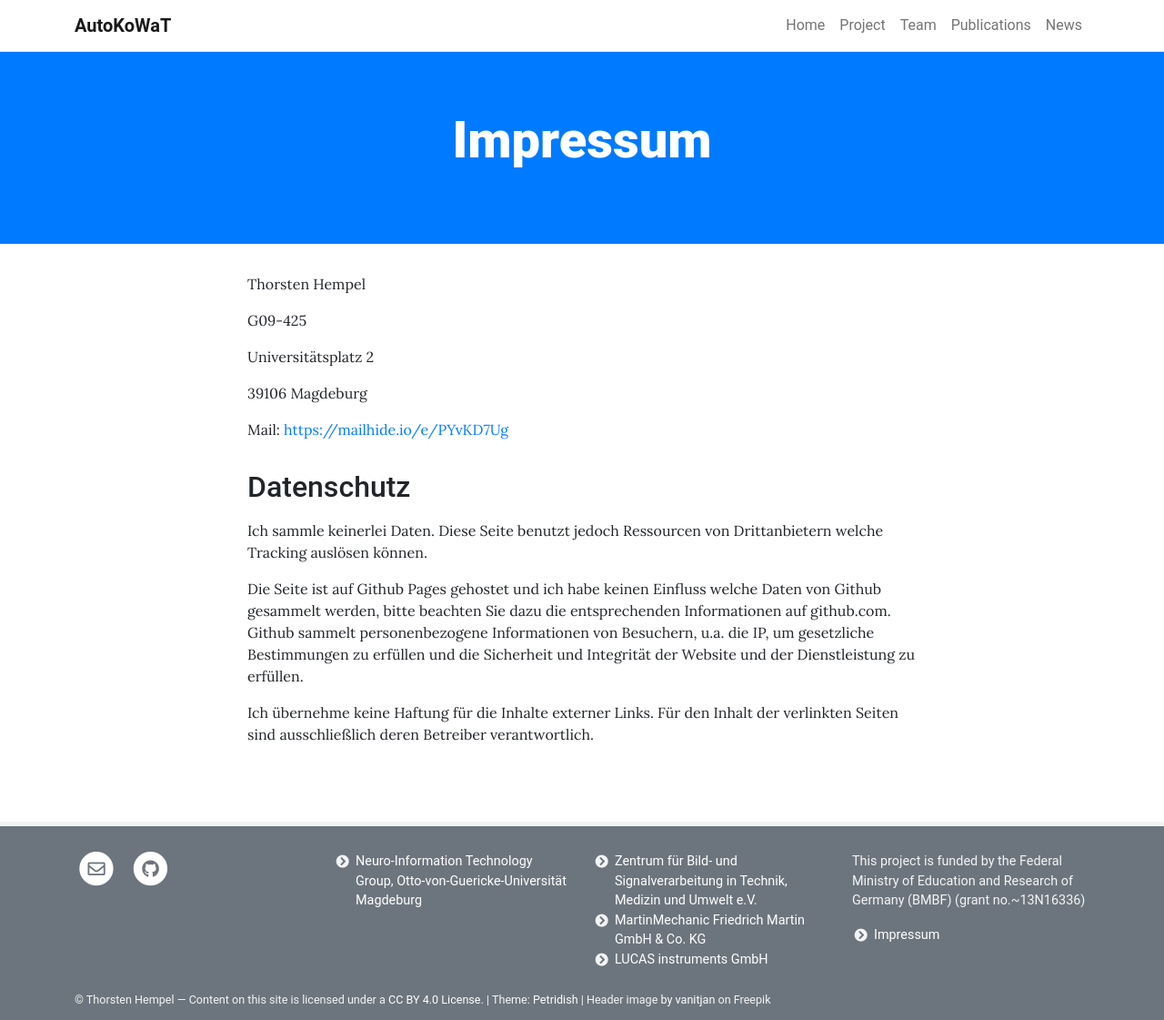
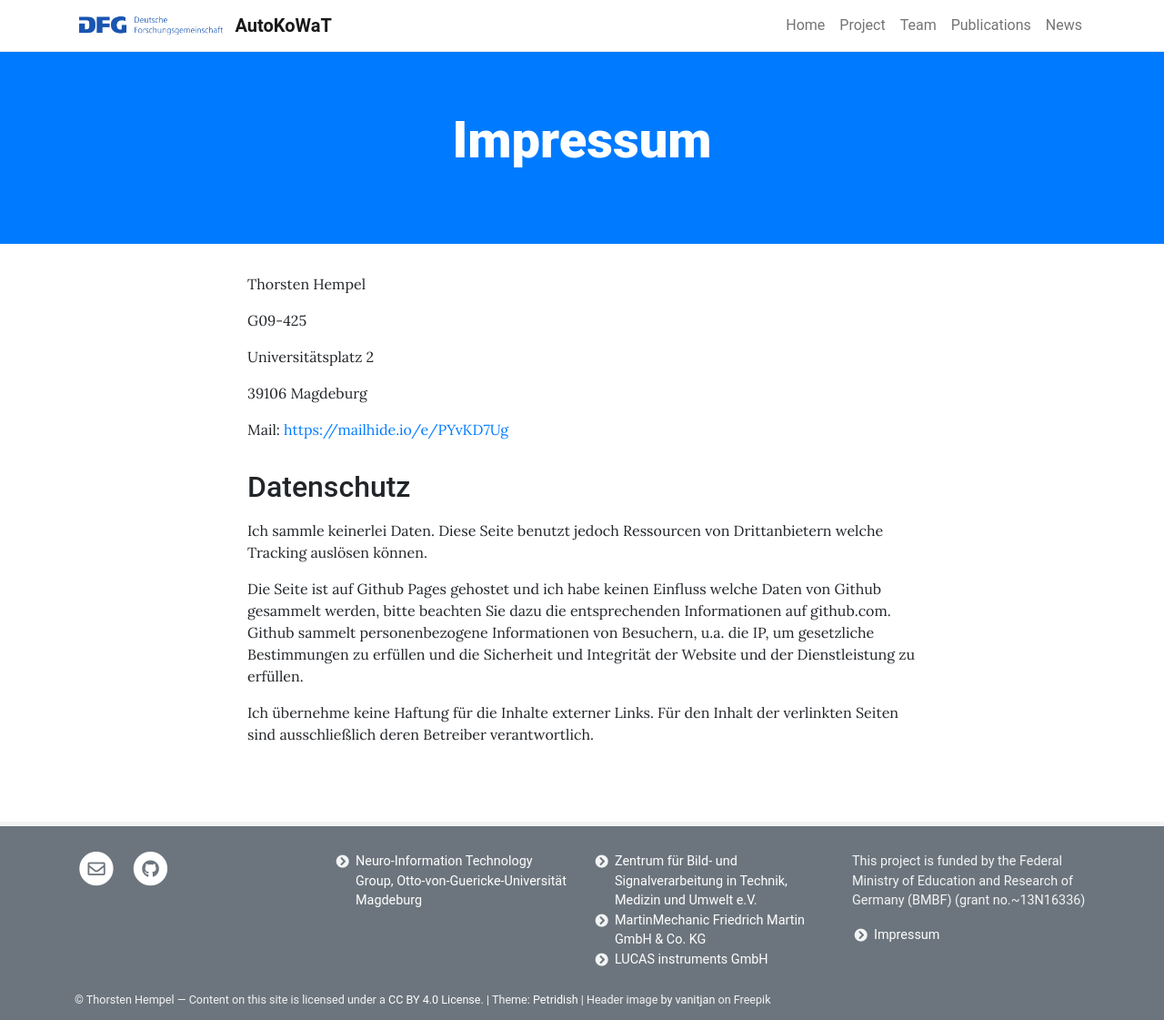
Before and after one commit to autokowat/autokowat.github.io, a Jekyll site: the page built from pages/impressum.md, in a window 1280 px wide. Shown: the whole page at 91% size. Built offline with Jekyll 4.4.1, drawn with Linux system fonts in a browser that asks for light colours.

Commit message:
Update logo

```diff
--- a/_config.yml
+++ b/_config.yml
@@ -13,7 +13,7 @@ email: tho.hemp@protonmail.com           # Social icon in footer
 github_username: thohemp            # Social icon in footer
 
 # THEME SETTINGS (ALL OPTIONAL)
-posts_on_home: 8                        # Show x number of latest posts on homepage, can be 0
+posts_on_home: 9                        # Show x number of latest posts on homepage, can be 0
 tweets_on_home: False                   # Show Twitter feed of twitter_username on homepage
 archive_permalink: /blog/               # Permalink of page using archive.html layout, required when using post categories
 colors:
@@ -22,7 +22,7 @@ colors:
   footer: "#6c757d"                     # Background color for footer: use color that contrasts well with white
 font_serif: true                        # Font type for page content: serif (default) or slightly smaller sans-serif
 rounded_corners: true                   # Enable (default) rounded corners on boxes and buttons
-logo: #/assets/theme/images/petri-dish_1f9eb.png # Logo in navbar, will be displayed with 30px height
+logo: /assets/theme/images/DFG-logo-blau.svg.png # Logo in navbar, will be displayed with 30px height
 
 # BUILD SETTINGS
 markdown: kramdown
```
Also changed, not shown: assets/theme/images/DFG-logo-blau.svg.png (added).
